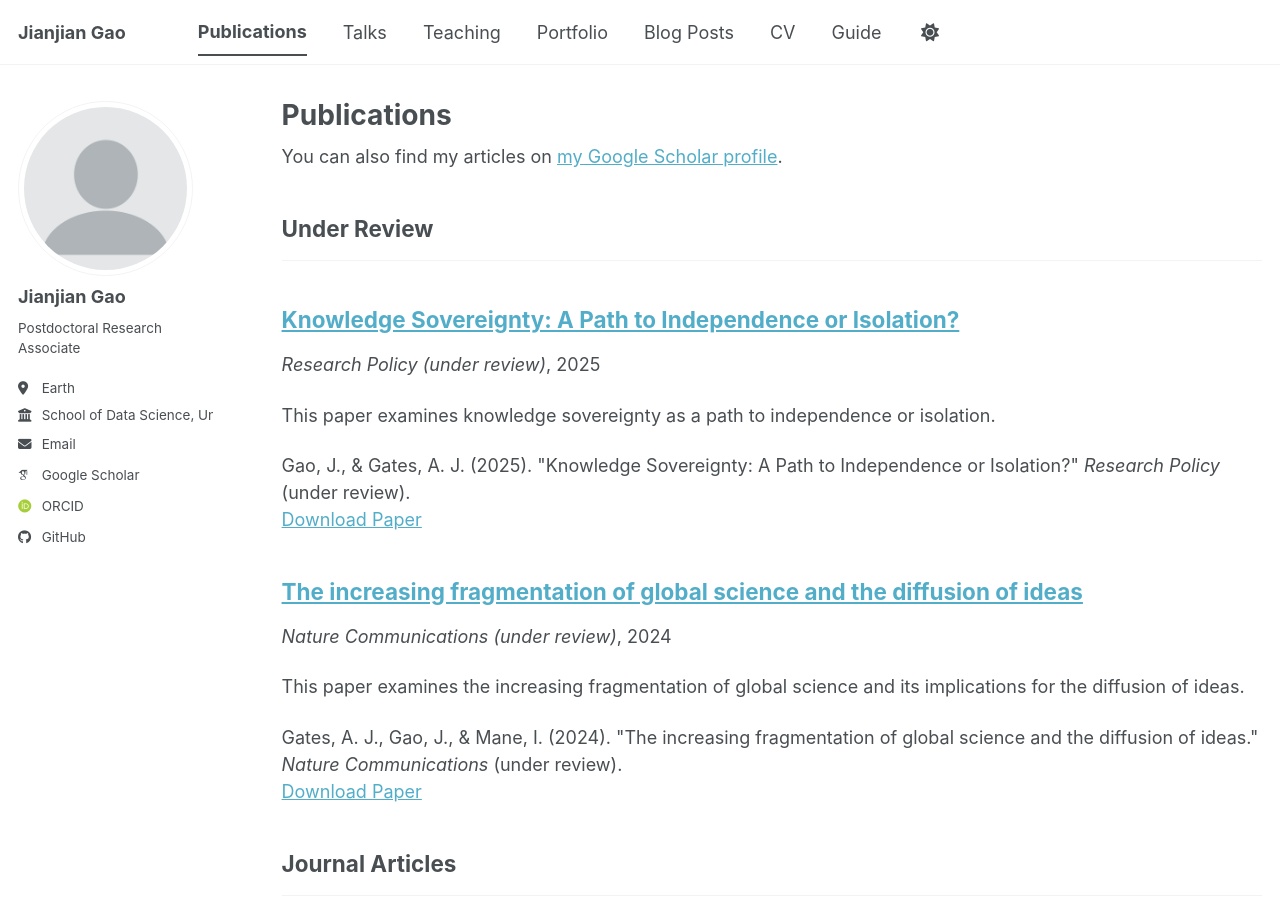
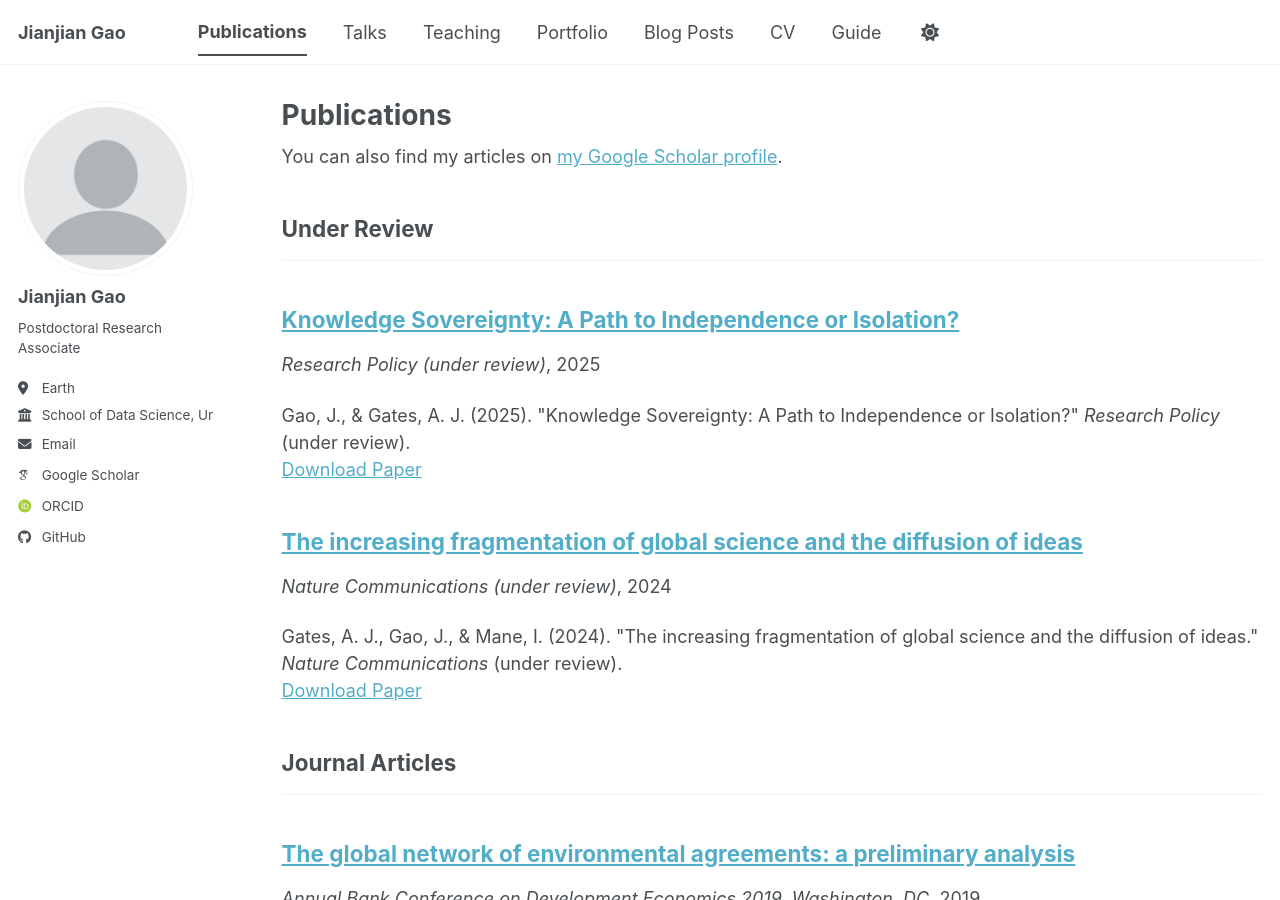
Before and after one commit to jiaoyang2018/jiaoyang2018.github.io, a Jekyll site: the page built from _pages/publications.html, in a window 1280 px wide and 900 px high. Built offline with Jekyll 4.4.1, drawn with Linux system fonts in a browser that asks for light colours; some web fonts are replaced; a script bundle is joined from its source files by our own code; library files that are not in the unit come from our copies.

Commit message:
Update under-review publication files
Co-Authored-By: Claude Sonnet 4.6 <noreply@anthropic.com>

```diff
--- a/_publications/2024-fragmentation-global-science.md
+++ b/_publications/2024-fragmentation-global-science.md
@@ -8,4 +8,3 @@ venue: 'Nature Communications (under review)'
 paperurl: 'https://arxiv.org/abs/2404.05861'
 citation: 'Gates, A. J., Gao, J., &amp; Mane, I. (2024). &quot;The increasing fragmentation of global science and the diffusion of ideas.&quot; <i>Nature Communications</i> (under review).'
 ---
-This paper examines the increasing fragmentation of global science and its implications for the diffusion of ideas.
--- a/_publications/2025-knowledge-sovereignty.md
+++ b/_publications/2025-knowledge-sovereignty.md
@@ -8,4 +8,3 @@ venue: 'Research Policy (under review)'
 paperurl: 'http://ssrn.com/abstract=5551645'
 citation: 'Gao, J., &amp; Gates, A. J. (2025). &quot;Knowledge Sovereignty: A Path to Independence or Isolation?&quot; <i>Research Policy</i> (under review).'
 ---
-This paper examines knowledge sovereignty as a path to independence or isolation.
```
